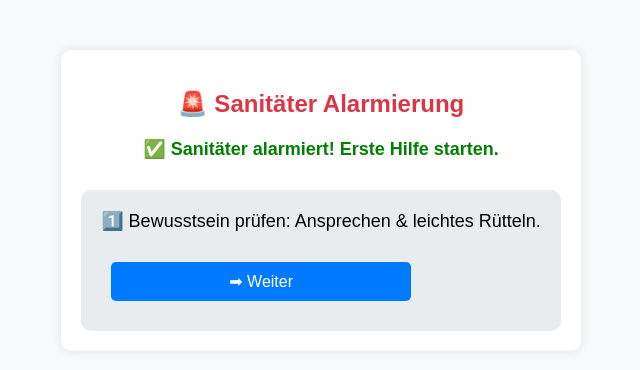
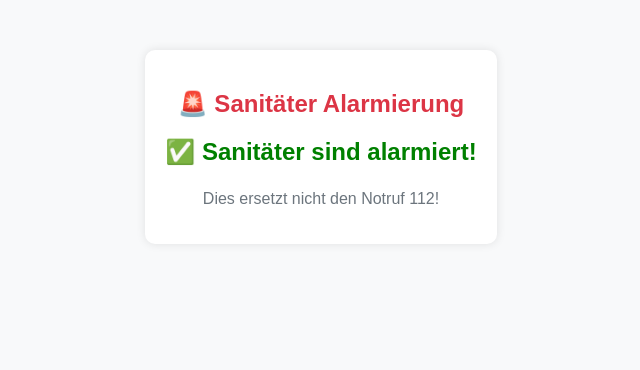
Before and after one commit to korvinlamp/sanitaeter-alarm, a plain HTML site: page index.html in a window 1280 px wide. Both pictures are taken after typing "Sample" into the empty fields and a click on the button "🚨 Alarm senden". Shown: the whole page, without its empty margins (319-959 px from the left). Drawn offline with Linux system fonts and the light colour scheme; no server answers.

Commit message:
Update index.html

```diff
--- a/index.html
+++ b/index.html
@@ -41,25 +41,13 @@
         #response {
             font-weight: bold;
             margin-top: 20px;
-            font-size: 18px;
+            font-size: 24px;
+            color: green;
         }
-        #hilfeBox {
-            display: none;
-            text-align: left;
-            margin-top: 30px;
-            background-color: #e9ecef;
-            padding: 20px;
-            border-radius: 10px;
-        }
-        #hilfeText {
-            font-size: 18px;
-            margin-bottom: 20px;
-        }
-        #weiterButton {
-            background-color: #007bff;
-        }
-        #weiterButton:hover {
-            background-color: #0056b3;
+        #warning {
+            font-size: 16px;
+            color: #6c757d;
+            margin-top: 10px;
         }
     </style>
 </head>
@@ -77,70 +65,38 @@
         </form>
 
         <p id="response"></p>
-
-        <div id="hilfeBox">
-            <div id="hilfeText">Lade Erste-Hilfe-Anleitung...</div>
-            <button id="weiterButton">➡ Weiter</button>
-        </div>
+        <p id="warning" style="display: none;">Dies ersetzt nicht den Notruf 112!</p>
     </div>
 
     <script>
-        const hilfeSchritte = [
-            "1️⃣ Bewusstsein prüfen: Ansprechen & leichtes Rütteln.",
-            "2️⃣ Keine Reaktion? Notruf 112 absetzen und um Hilfe rufen.",
-            "3️⃣ Atmung prüfen: Kopf überstrecken, hören, sehen, fühlen.",
-            "4️⃣ Keine Atmung? Mit Herzdruckmassage beginnen.",
-            "5️⃣ 30x drücken – kräftig, schnell (100–120x/min), in der Mitte der Brust.",
-            "6️⃣ 2x beatmen, dann wieder 30x drücken. Wiederholen.",
-            "7️⃣ AED da? Einschalten und den Anweisungen folgen.",
-            "✅ Dranbleiben, bis professionelle Hilfe übernimmt oder Patient reagiert. Du machst das super!"
-        ];
-
-        let schrittIndex = 0;
-
         document.getElementById("alarmForm").addEventListener("submit", function(event) {
             event.preventDefault();
 
-            const raum = document.getElementById("raum").value;
-            const url = "https://maker.ifttt.com/trigger/sanitaeter-alarm/with/key/cCSCnLcOR4Lqjv_YDsEOYr" +
-                        "?value1=" + encodeURIComponent(raum);
+            var raum = document.getElementById("raum").value;
+
+            var url = "https://maker.ifttt.com/trigger/sanitaeter-alarm/with/key/cCSCnLcOR4Lqjv_YDsEOYr" +
+                      "?value1=" + encodeURIComponent(raum);
+
+            console.log("Sende Anfrage an:", url);
 
             fetch(url)
                 .then(response => {
                     if (!response.ok) {
-                        throw new Error("Serverfehler: " + response.status);
+                        throw new Error("Server antwortete mit Status: " + response.status);
                     }
                     return response.text();
                 })
                 .then(() => {
-                    document.getElementById("response").innerText = "✅ Sanitäter alarmiert! Erste Hilfe starten.";
-                    document.getElementById("response").style.color = "green";
-
-                    document.getElementById("alarmForm").style.display = "none"; // Eingabe ausblenden
-                    document.getElementById("hilfeBox").style.display = "block";
-                    document.getElementById("hilfeText").innerText = hilfeSchritte[0];
-                    schrittIndex = 1;
+                    document.getElementById("alarmForm").style.display = "none"; // Formular ausblenden
+                    document.getElementById("response").innerText = "✅ Sanitäter sind alarmiert!";
+                    document.getElementById("warning").style.display = "block"; // Warnung anzeigen
                 })
                 .catch(error => {
                     console.error("Fehler:", error);
-                    document.getElementById("response").innerText = "✅ Sanitäter alarmiert! Erste Hilfe starten.";
-                    document.getElementById("response").style.color = "green";
-
-                    document.getElementById("alarmForm").style.display = "none";
-                    document.getElementById("hilfeBox").style.display = "block";
-                    document.getElementById("hilfeText").innerText = hilfeSchritte[0];
-                    schrittIndex = 1;
+                    document.getElementById("alarmForm").style.display = "none"; // trotzdem ausblenden
+                    document.getElementById("response").innerText = "✅ Sanitäter sind alarmiert!";
+                    document.getElementById("warning").style.display = "block";
                 });
-        });
-
-        document.getElementById("weiterButton").addEventListener("click", function() {
-            if (schrittIndex < hilfeSchritte.length) {
-                document.getElementById("hilfeText").innerText = hilfeSchritte[schrittIndex];
-                schrittIndex++;
-            } else {
-                document.getElementById("hilfeText").innerText = "🎉 Anleitung abgeschlossen. Gut gemacht!";
-                this.style.display = "none";
-            }
         });
     </script>
 
```
